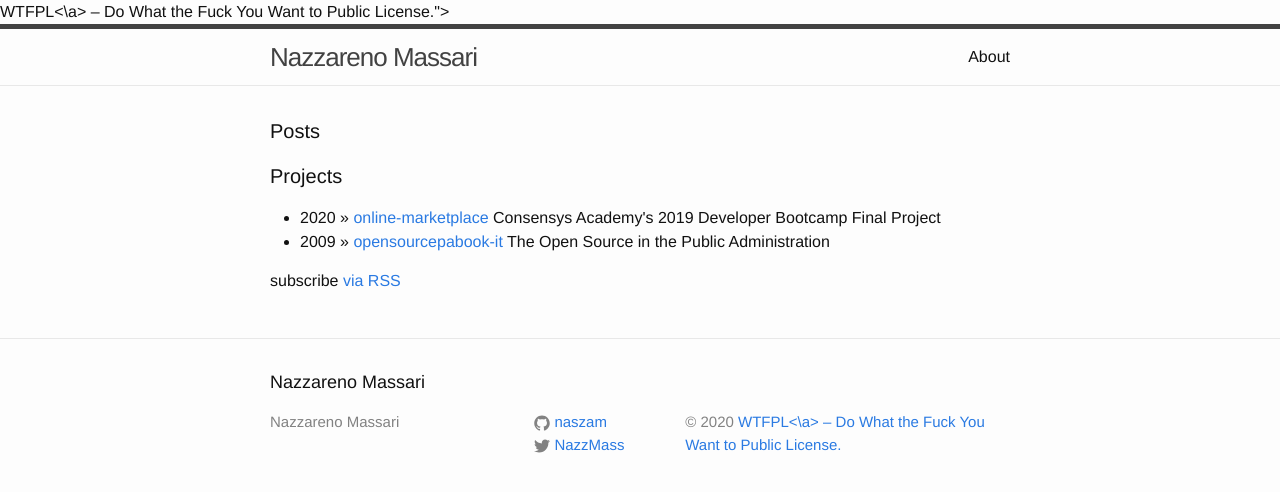
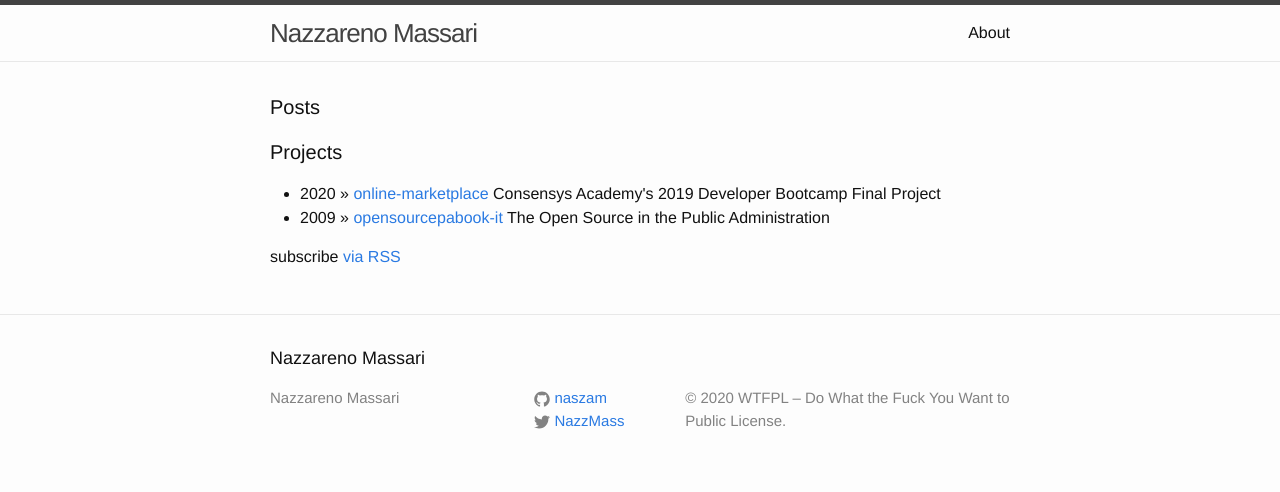
Before and after one commit to naszam/naszam-blog, a Jekyll site: the page built from index.html, in a window 1280 px wide. Shown: the top 492 px of the page. Built offline with Jekyll 4.4.1, drawn with Linux system fonts in a browser that asks for light colours; some of the changed lines change nothing that is shown.

Commit message:
Update _config.yml

```diff
--- a/_config.yml
+++ b/_config.yml
@@ -1,6 +1,6 @@
 title: Nazzareno Massari
 url: https://naszam.github.io
-description: © 2020 <a href="http://www.wtfpl.net/">WTFPL<\a> – Do What the Fuck You Want to Public License.
+description: © 2020 WTFPL – Do What the Fuck You Want to Public License.
 github_username: naszam
 twitter_username: NazzMass
 markdown: kramdown
```
